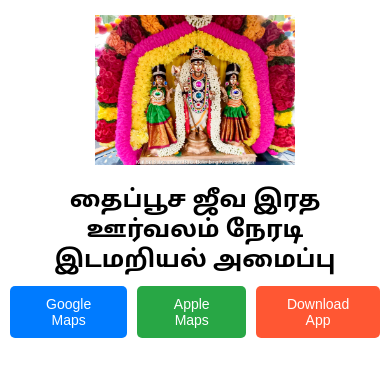
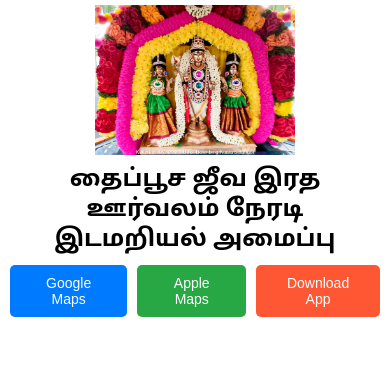
Before and after one commit to jeevarathambukitbelimbingthaipusam/jeevarathambukitbelimbingthaipusam.github.io, a React (Create React App) app: page / in a window 390 px wide. Shown: the top 376 px of the page. Built offline with nearby package versions, Linux system fonts and the light colour scheme; no server answers; the database is empty.

Commit message:
all phone

```diff
--- a/src/App.js
+++ b/src/App.js
@@ -107,7 +107,9 @@ function App() {
                     width: "200px",
                     height: "160px",
                     objectFit: "contain",
-                    marginBottom: "10px",
+                    marginBottom: "-1px",
+                    marginTop: "-10px",
+
                   }}
                 />
                 <h2
```
